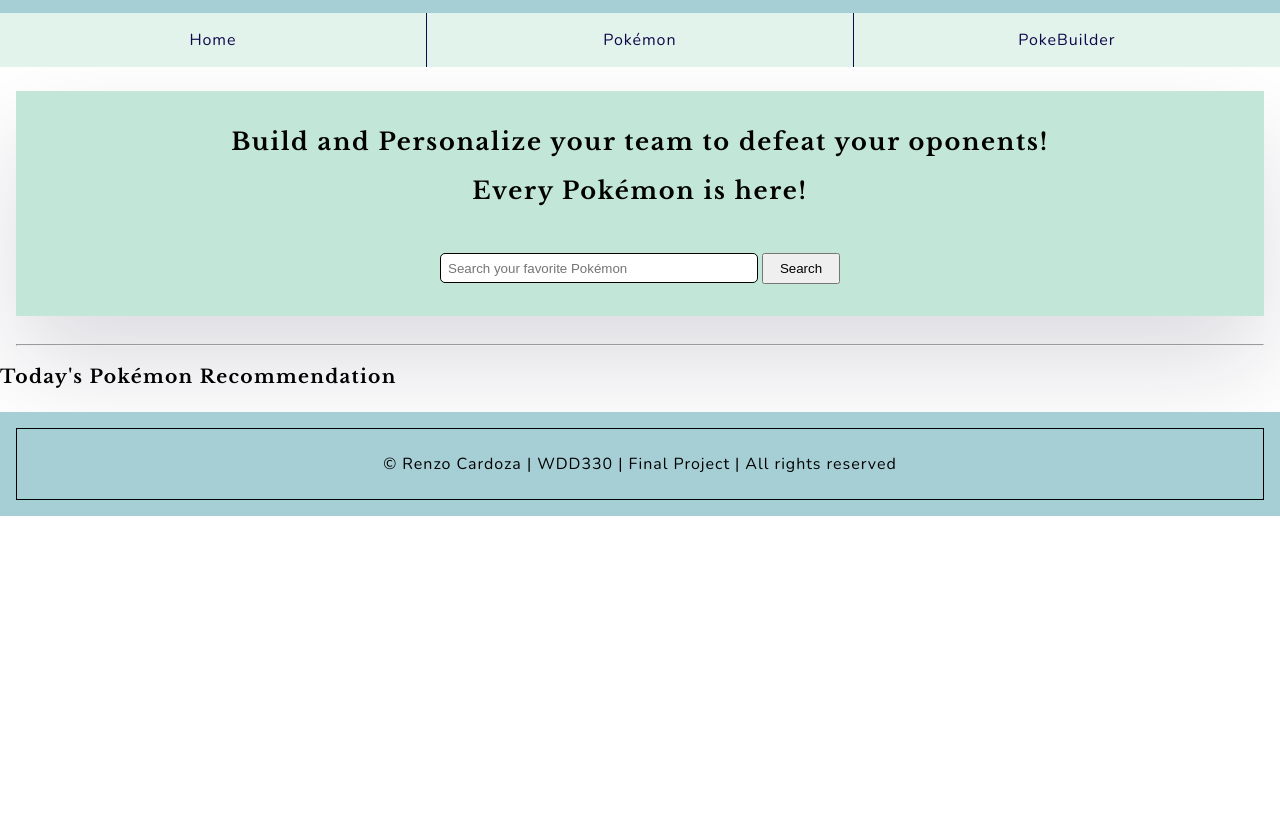
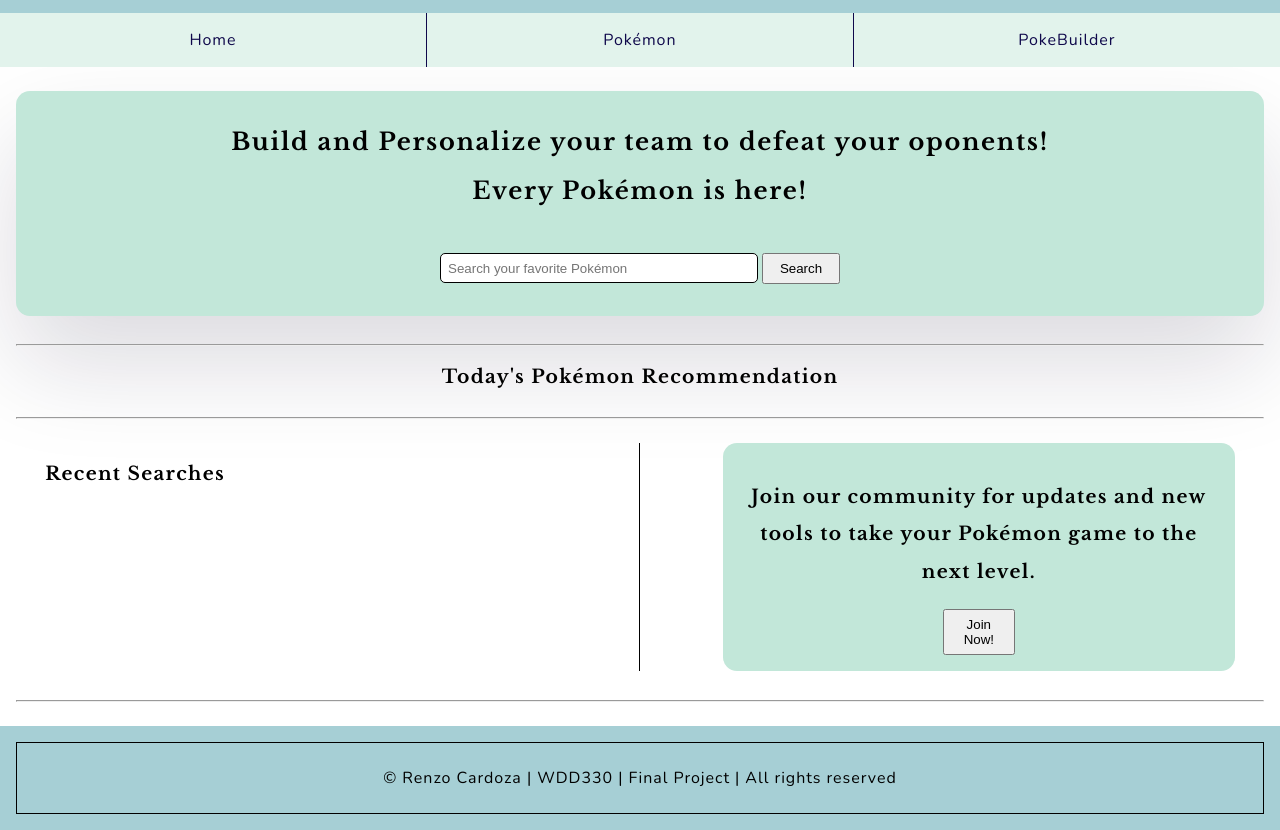
Before and after one commit to RenzoCardoza/PokeBuilder_App, a website built with Vite: page src/index.html in a window 1280 px wide. Shown: the part 102-932 px from the top of the page. Before the commit the page ends 800 px from the top, so only its background shows below. Built offline with nearby package versions, Linux system fonts and the light colour scheme.

Commit message:
some changes

```diff
--- a/src/css/style.css
+++ b/src/css/style.css
@@ -93,6 +93,7 @@
   text-align: center;
   background-color: #C2E7D9;
   box-shadow: rgba(17, 12, 46, 0.15) 0px 48px 100px 0px;
+  border-radius: 14px;
 }
 /* Search bar */
 .searchBar{
@@ -116,3 +117,37 @@
   margin-right: 1em;
   margin-top: 1.8em;
 }
+#poke-recommend{
+  text-align: center;
+}
+.recent-newsletter{
+  display: flex;
+  justify-content: space-around;
+  margin-top: 1.5em;
+}
+#vertical-div{
+  border-right: 1px solid;
+  margin-left: .5em;
+  margin-right: .5em;
+}
+#newsletter{
+  background-color: #C2E7D9;
+  padding: 1em;
+  text-align: center;
+  border-radius: 14px;
+  margin-right: 1em;
+  margin-left: 1em;
+  max-width: 40%;
+}
+#newsletter h3{
+  line-height: 2em;
+}
+#newsletter button{
+  padding: .47em;
+  width: 15%;
+}
+#recent-search{
+  margin-left: 1em;
+  margin-right: 1em;
+  min-width: 40%;
+}
--- a/src/index.html
+++ b/src/index.html
@@ -30,8 +30,30 @@
 
       <section id="poke-recommend">
         <h3>Today's Pokémon Recommendation</h3>
+        <div class="card-container"></div>
+      </section>
 
+      <hr class="line-div">
+
+      <section class="recent-newsletter">
+        <div id="recent-search">
+          <h3>Recent Searches</h3>
+          <div id="recent-search-list"></div>
+        </div>
+
+        <div id="vertical-div"></div>
+
+        <div id="newsletter">
+          <h3>
+            Join our community for updates and new tools to take your
+            Pokémon game to the next level.
+          </h3>
+          <button class="joinBtn">Join Now!</button>
+        </div>
       </section>
+
+      <hr class="line-div">
+
     </main>
 
     <footer id="page-footer"></footer>
--- a/src/public/partials/header.html
+++ b/src/public/partials/header.html
@@ -13,8 +13,8 @@
 <!-- Nav  -->
 <nav id="navBar">
     <ul>
-        <a href="#"><li>Home</li></a>
-        <a href="#"><li>Pokémon</li></a>
-        <a href="#"><li>PokeBuilder</li></a>
+        <a href="#"><li id="Home">Home</li></a>
+        <a href="#"><li id="Pokemon-page">Pokémon</li></a>
+        <a href="#"><li id="pokebuilder-page">PokeBuilder</li></a>
     </ul>
 </nav>
```
